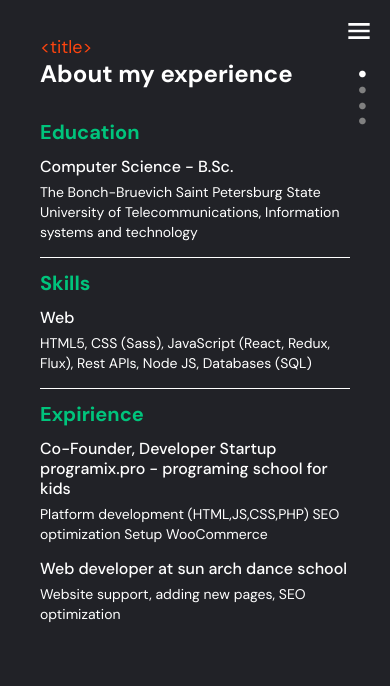
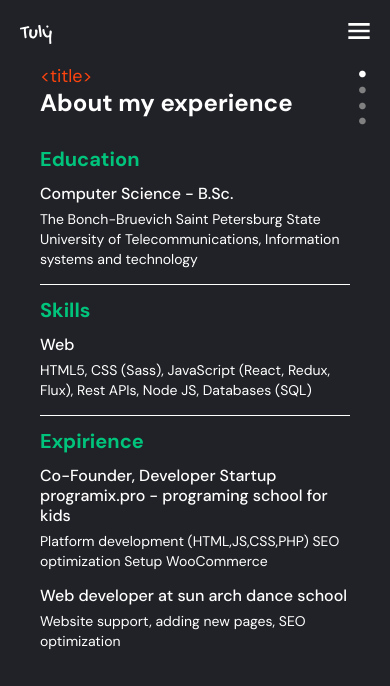
Before and after one commit to IvanTuly/IvanTuly.github.io, a React (Create React App) app: page /about in a window 390 px wide. Shown: the top 686 px of the page. Built offline with nearby package versions, Linux system fonts and the light colour scheme; some icons are missing.

Commit message:
logo added

```diff
--- a/src/App.js
+++ b/src/App.js
@@ -11,6 +11,11 @@ function App() {
   return (
     <div className="wrapper">
       <div className="content">
+        <img
+          className="tuly_logo"
+          src={process.env.PUBLIC_URL + "/img/logoTuly.svg"}
+          alt="Code"
+        />
         <Menu />
         <AnimatedRoutes />
         <Footer />
--- a/src/App.scss
+++ b/src/App.scss
@@ -23,6 +23,14 @@
   grid-template-rows: 1fr;
   grid-column-gap: 0px;
   grid-row-gap: 0px;
+}
+
+.tuly_logo {
+  position: absolute;
+  top: 5%;
+  left: 5%;
+
+  width: 5vw;
 }
 
 .menu {
@@ -153,9 +161,14 @@
     flex-direction: column;
   }
 
+  .tuly_logo {
+    width: 32px;
+    top: 3%;
+  }
+
   .title {
     height: 100px;
-    margin: 30px 40px 0px;
+    margin: 60px 40px 0px;
 
     &__content {
       height: 100px;
```
Also changed, not shown: public/img/logoTuly.svg (added).
